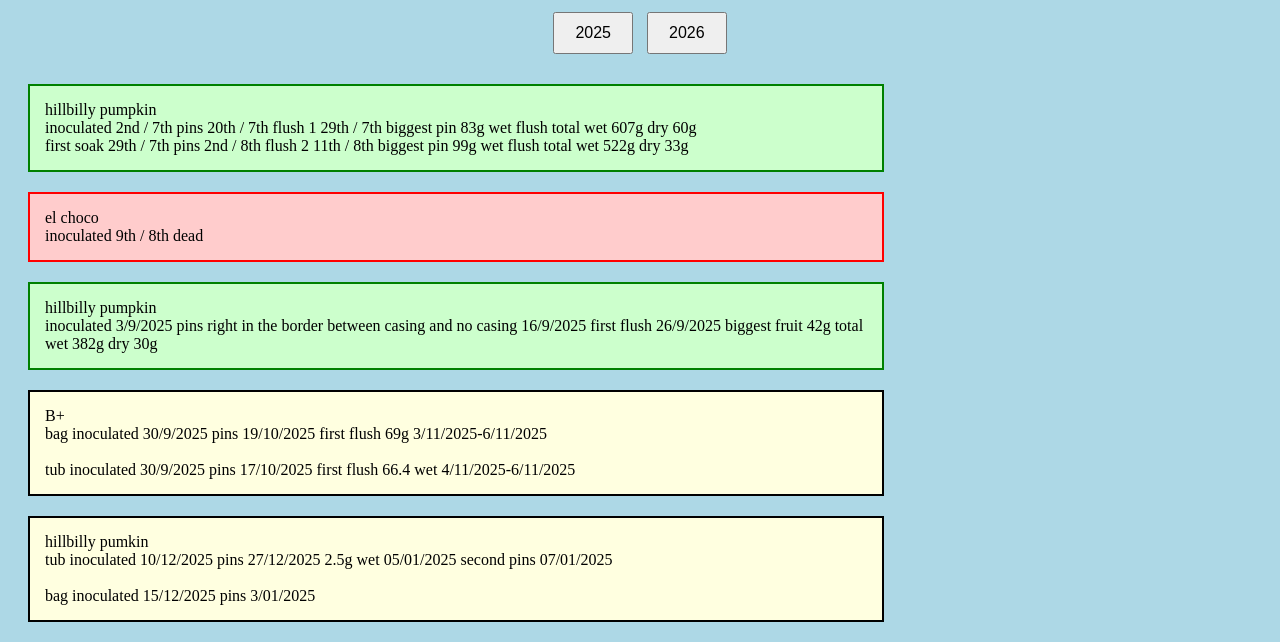
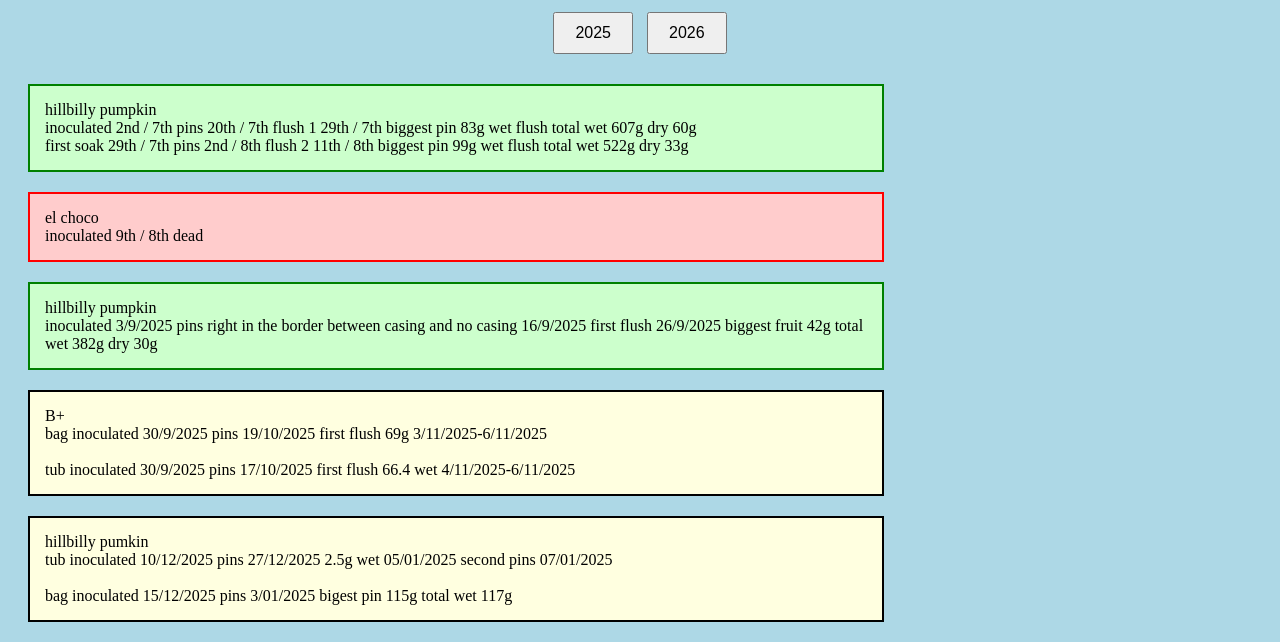
Before and after one commit to mycologybro/mycologybro, a website: page tubs.html in a window 1280 px wide. Shown: the part 305-947 px from the top of the page. Drawn offline with Linux system fonts and the light colour scheme.

Commit message:
Update tubs.html

```diff
--- a/tubs.html
+++ b/tubs.html
@@ -117,7 +117,7 @@
       hillbilly pumkin <br>
       tub inoculated 10/12/2025 pins 27/12/2025
       2.5g wet 05/01/2025 second pins 07/01/2025<br><br>
-      bag inoculated 15/12/2025 pins 3/01/2025
+      bag inoculated 15/12/2025 pins 3/01/2025 bigest pin 115g total wet 117g
     </div>
 
   </div>
@@ -128,10 +128,8 @@
   <div id="year-2026" style="display:none;">
     <!-- add 2026 tubs here when ready -->
     <div class="text-box">
-      hillbilly pumkin <br>
-      tub inoculated 10/12/2025 pins 27/12/2025
-      2.5g wet 05/01/2025 second pins 07/01/2025<br><br>
-      bag inoculated 15/12/2025 pins 3/01/2025
+      Bluey Vuitton <br>
+      bag inoculated 12/1/2026
     </div>
   </div>
 
```
